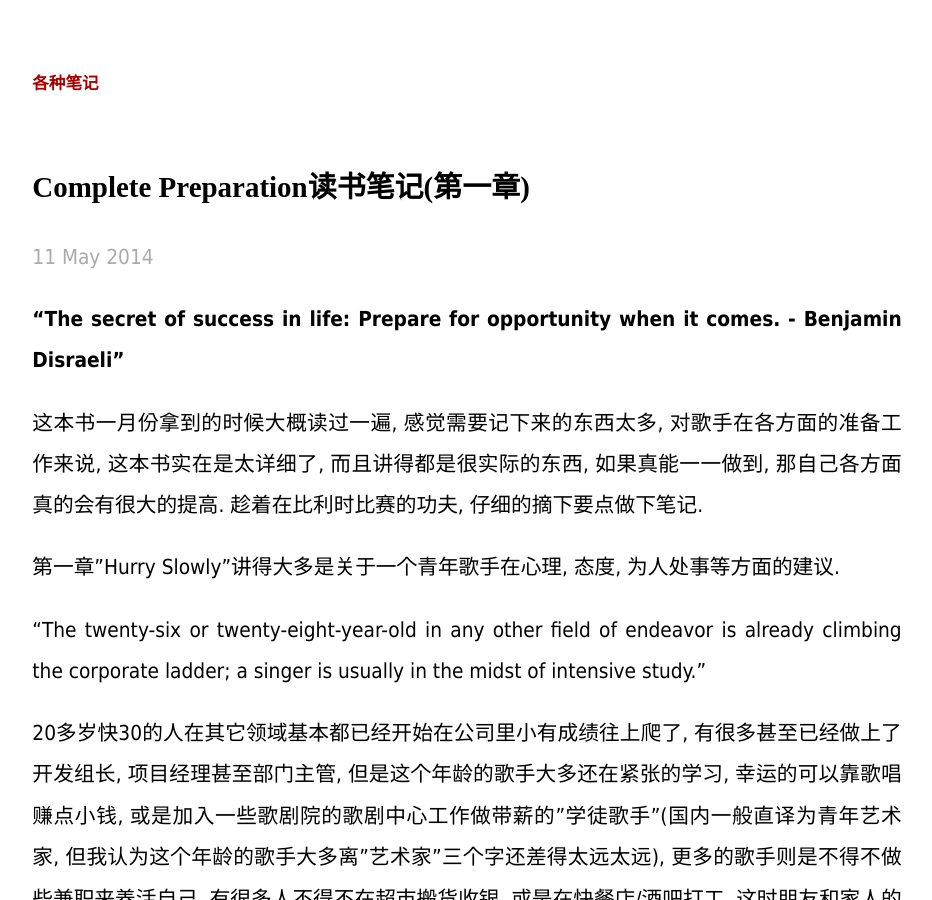
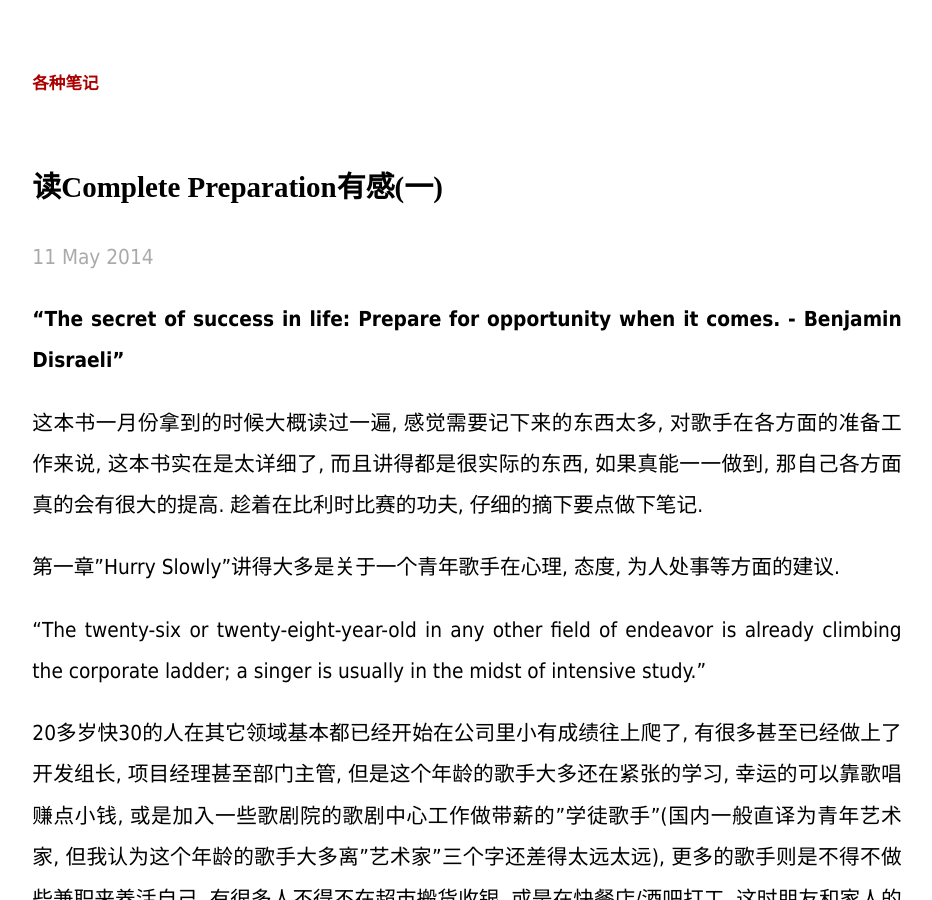
Before and after one commit to kwopera/kwopera.github.io, a Jekyll site: the page built from _posts/2014-05-11-notes-on-complete-preparation-1.md, in a window 1280 px wide and 900 px high. Shown: the whole window, without its empty margins (173-1105 px from the left). Built offline with Jekyll 4.4.1, drawn with Linux system fonts in a browser that asks for light colours.

Commit message:
change title

```diff
--- a/_posts/2014-05-11-notes-on-complete-preparation-1.md
+++ b/_posts/2014-05-11-notes-on-complete-preparation-1.md
@@ -1,5 +1,5 @@
 ---
-title: Complete Preparation读书笔记(第一章)
+title: 读Complete Preparation有感(一)
 layout: post
 ---
 
```
